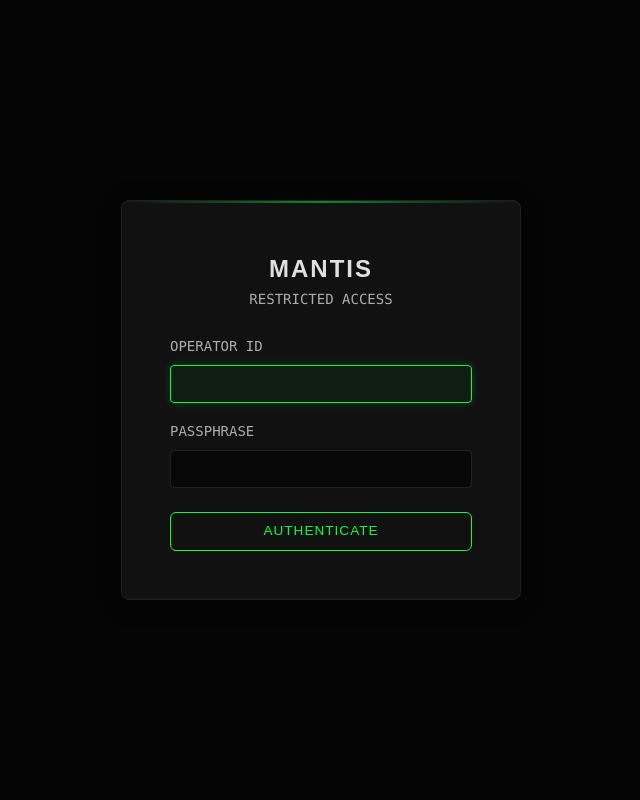
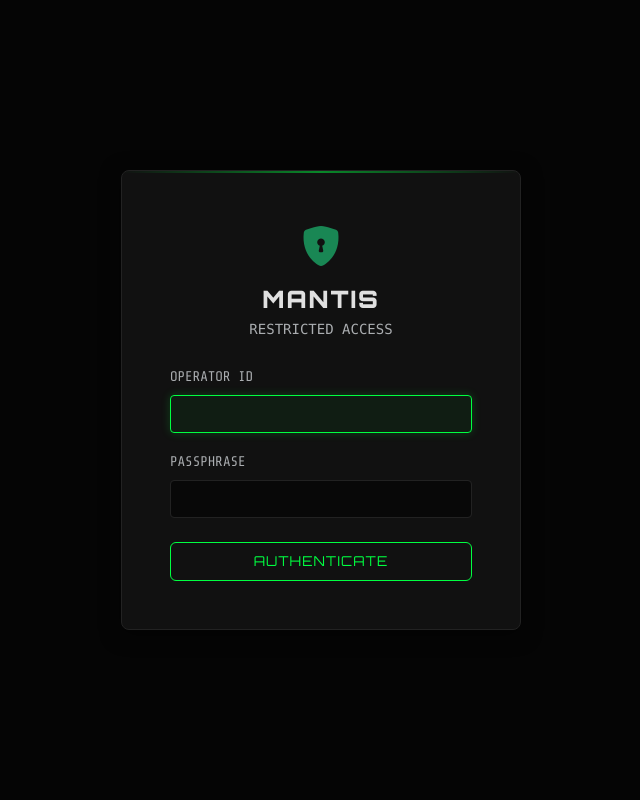
Before and after one commit to DanielQuintanillaPaniagua/MANTIS, a Django app: page /login/ in a window 1280 px wide. Shown: the whole page, without its empty margins (319-959 px from the left). Run offline with Django 5.2, Linux system fonts and the light colour scheme; data that the repository does not hold is empty.

Commit message:
fix(dashboard): sidebar active state by namespace, login page styling
- base.html: the sidebar highlighted Scans on every page because scans, targets and reports all use the url name list; active item is now decided by the url namespace (Findings split from Scans by url name)
- login.html: load the theme fonts and bootstrap-icons so the shield icon shows, add the viewport meta tag, and use min-vh-100 and max-width so the card fits short and narrow screens

```diff
--- a/dashboard/templates/login.html
+++ b/dashboard/templates/login.html
@@ -3,14 +3,22 @@
 
 <head>
     <meta charset="UTF-8">
+    <meta name="viewport" content="width=device-width, initial-scale=1.0">
     <title>MANTIS :: Login</title>
+
+    <link rel="preconnect" href="https://fonts.googleapis.com">
+    <link rel="preconnect" href="https://fonts.gstatic.com" crossorigin>
+    <link href="https://fonts.googleapis.com/css2?family=Orbitron:wght@400;700;900&family=Share+Tech+Mono&display=swap"
+        rel="stylesheet">
+
     <link href="https://cdn.jsdelivr.net/npm/bootstrap@5.3.3/dist/css/bootstrap.min.css" rel="stylesheet">
+    <link rel="stylesheet" href="https://cdn.jsdelivr.net/npm/bootstrap-icons@1.11.3/font/bootstrap-icons.min.css">
     {% load static %}
     <link rel="stylesheet" href="{% static 'css/mantis.css' %}">
 </head>
 
-<body class="d-flex align-items-center justify-content-center" style="height: 100vh; background: var(--mc-bg);">
-    <div class="mantis-card p-5" style="width: 400px;">
+<body class="d-flex align-items-center justify-content-center min-vh-100">
+    <div class="mantis-card p-5 w-100" style="max-width: 400px;">
         <div class="text-center mb-4">
             <i class="bi bi-shield-lock-fill text-success fs-1"></i>
             <h2 class="mantis-brand mt-2">MANTIS</h2>
```
Also changed, not shown: dashboard/templates/base.html (+5 -5 lines).
